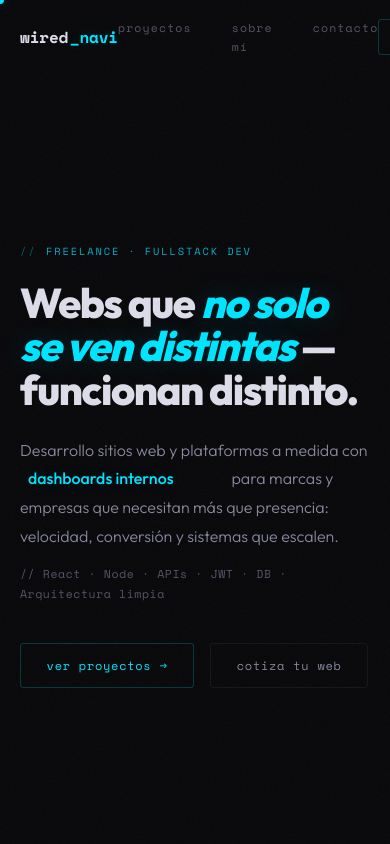
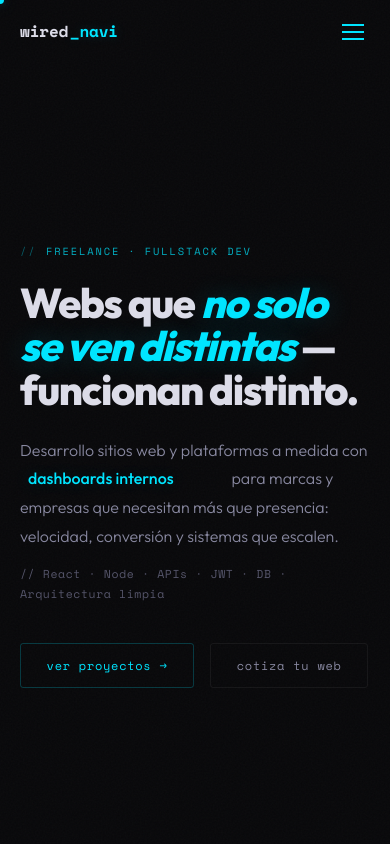
Before and after one commit to GriffithBtGrl/wired-navi, a React (Vite) app: page / in a window 390 px wide. Shown: the top 844 px of the page. Built offline with nearby package versions, Linux system fonts and the light colour scheme.

Commit message:
feat: fix projects, fix navbar responsive

```diff
--- a/src/components/Navbar.jsx
+++ b/src/components/Navbar.jsx
@@ -3,18 +3,30 @@ import { useState, useEffect } from 'react'
 
 const links = [
   { label: 'proyectos', href: '#proyectos' },
-  { label: 'sobre mí',  href: '#sobre-mi'  },
-  { label: 'contacto',  href: '#contacto'  },
+  { label: 'sobre mí', href: '#sobre-mi' },
+  { label: 'contacto', href: '#contacto' },
 ]
 
 export default function Navbar() {
   const [scrolled, setScrolled] = useState(false)
+  const [menuOpen, setMenuOpen] = useState(false)
 
   useEffect(() => {
     const onScroll = () => setScrolled(window.scrollY > 50)
     window.addEventListener('scroll', onScroll)
     return () => window.removeEventListener('scroll', onScroll)
   }, [])
+
+  // Cierra el menú mobile automáticamente si la pantalla vuelve a ser grande
+  useEffect(() => {
+    const onResize = () => {
+      if (window.innerWidth > 640) setMenuOpen(false)
+    }
+    window.addEventListener('resize', onResize)
+    return () => window.removeEventListener('resize', onResize)
+  }, [])
+
+  const closeMenu = () => setMenuOpen(false)
 
   return (
     <header style={{
@@ -23,8 +35,8 @@ export default function Navbar() {
       zIndex: 100,
       padding: '1.1rem 0',
       borderBottom: scrolled ? '1px solid var(--border)' : '1px solid transparent',
-      background: scrolled ? 'rgba(7,7,9,0.9)' : 'transparent',
-      backdropFilter: scrolled ? 'blur(16px)' : 'none',
+      background: scrolled || menuOpen ? 'rgba(7,7,9,0.9)' : 'transparent',
+      backdropFilter: scrolled || menuOpen ? 'blur(16px)' : 'none',
       transition: 'var(--transition)',
     }}>
 
@@ -35,7 +47,7 @@ export default function Navbar() {
       }}>
 
         {/* Logo */}
-        <a href="#" style={{ display: 'flex', alignItems: 'baseline', gap: '0.1rem' }}>
+        <a href="#" style={{ display: 'flex', alignItems: 'baseline', gap: '0.1rem' }} onClick={closeMenu}>
           <span style={{
             fontFamily: 'var(--font-mono)',
             fontWeight: 700,
@@ -80,16 +92,93 @@ export default function Navbar() {
         </nav>
 
         {/* CTA */}
-        <a href="#contacto" className="btn btn-primary" style={{
+        <a href="#contacto" className="btn btn-primary desktop-nav" style={{
           padding: '0.5rem 1.1rem',
           fontSize: '0.68rem',
         }}>
           {'> hablemos'}
         </a>
+
+
+        {/* Botón burger — solo mobile */}
+        <button
+          className="burger-btn"
+          onClick={() => setMenuOpen(v => !v)}
+          aria-label="Abrir menú"
+          aria-expanded={menuOpen}
+          style={{
+            display: 'none',
+            background: 'none',
+            border: 'none',
+            cursor: 'pointer',
+            padding: '0.4rem',
+            flexDirection: 'column',
+            gap: '5px',
+          }}
+        >
+          <span style={{
+            width: '22px', height: '2px',
+            background: 'var(--cyan)',
+            transition: 'transform var(--transition), opacity var(--transition)',
+            transform: menuOpen ? 'translateY(7px) rotate(45deg)' : 'none',
+          }} />
+          <span style={{
+            width: '22px', height: '2px',
+            background: 'var(--cyan)',
+            opacity: menuOpen ? 0 : 1,
+            transition: 'opacity var(--transition)',
+          }} />
+          <span style={{
+            width: '22px', height: '2px',
+            background: 'var(--cyan)',
+            transition: 'transform var(--transition), opacity var(--transition)',
+            transform: menuOpen ? 'translateY(-7px) rotate(-45deg)' : 'none',
+          }} />
+        </button>
       </div>
 
+      {/* Menú desplegable mobile */}
+      {menuOpen && (
+        <nav className="mobile-nav" style={{
+          display: 'flex',
+          flexDirection: 'column',
+          alignItems: 'center',
+          gap: '1.5rem',
+          padding: '2rem 0',
+          borderTop: '1px solid var(--border)',
+        }}>
+          {links.map(link => (
+            <a
+              key={link.href}
+              href={link.href}
+              onClick={closeMenu}
+              style={{
+                fontFamily: 'var(--font-mono)',
+                fontSize: '0.85rem',
+                letterSpacing: '0.1em',
+                color: 'var(--text-muted)',
+              }}
+            >
+              {link.label}
+            </a>
+          ))}
+
+          <a
+            href="#contacto"
+            className="btn btn-primary"
+            onClick={closeMenu}
+            style={{ padding: '0.55rem 1.2rem', fontSize: '0.7rem' }}
+          >
+            {'> hablemos'}
+          </a>
+        </nav>
+      )}
+
       <style>{`
-        @media (max-width: 640px) { .desktop-nav { display: none; } }
+        @media (max-width: 640px) {
+          .desktop-nav { display: none !important; }
+          .burger-btn { display: flex !important; }
+        }
       `}</style>
     </header>
   )
--- a/src/components/Projects.jsx
+++ b/src/components/Projects.jsx
@@ -8,6 +8,18 @@ import matcargoImg from '../assets/matcargo.jpg'
 const projects = [
   {
     id: 1,
+    title: 'Matcargo — Plataforma logística para empresa de transportes',
+    tags: ['React', 'Node.js', 'PostgreSQL', 'Vite'],
+    problem: 'La empresa necesitaba digitalizar su operación logística y tener visibilidad en tiempo real sobre sus envíos y clientes.',
+    solution: 'Plataforma web fullstack con panel de administración, gestión de envíos y sistema de seguimiento. Actualmente en desarrollo.',
+    image: matcargoImg,
+    demo: 'https://matcargo.vercel.app/',
+    code: null, // Proyecto privado de cliente
+    year: '2025',
+    badge: 'en desarrollo', // Quitar cuando esté lista
+  },
+  {
+    id: 2,
     title: 'Sistema de captación de clientes para entrenador personal',
     tags: ['HTML', 'CSS', 'JavaScript', 'SEO'],
     problem: 'El negocio no contaba con una estructura digital clara para captar clientes, lo que generaba pérdida constante de oportunidades y baja conversión.',
@@ -18,7 +30,7 @@ const projects = [
     year: '2025',
   },
   {
-    id: 2,
+    id: 3,
     title: 'Weltschmerz — Foro anónimo dark cyberpunk',
     tags: ['React', 'Node.js', 'PostgreSQL', 'Express'],
     problem: 'Proyecto personal para explorar el desarrollo fullstack con una identidad visual fuerte y funcionalidades de comunidad anónima.',
@@ -27,18 +39,6 @@ const projects = [
     demo: 'https://weltschmerz-s2ar.vercel.app/',
     code: 'https://github.com/GriffithBtGrl/weltschmerz',
     year: '2025',
-  },
-  {
-    id: 3,
-    title: 'Matcargo — Plataforma logística para empresa de transportes',
-    tags: ['React', 'Node.js', 'PostgreSQL', 'Vite'],
-    problem: 'La empresa necesitaba digitalizar su operación logística y tener visibilidad en tiempo real sobre sus envíos y clientes.',
-    solution: 'Plataforma web fullstack con panel de administración, gestión de envíos y sistema de seguimiento. Actualmente en desarrollo.',
-    image: matcargoImg,
-    demo: 'https://matcargo.vercel.app/',
-    code: null, // Proyecto privado de cliente
-    year: '2025',
-    badge: 'en desarrollo', // Quitar cuando esté lista
   },
 ]
 
@@ -83,7 +83,7 @@ function GridPlaceholder() {
 }
 
 function ProjectCard({ project, index }) {
-  const ref    = useRef(null)
+  const ref = useRef(null)
   const inView = useInView(ref, { once: true, margin: '-60px' })
   const [hovered, setHovered] = useState(false)
 
@@ -202,7 +202,7 @@ function ProjectCard({ project, index }) {
 }
 
 export default function Projects() {
-  const ref    = useRef(null)
+  const ref = useRef(null)
   const inView = useInView(ref, { once: true })
 
   return (
```
